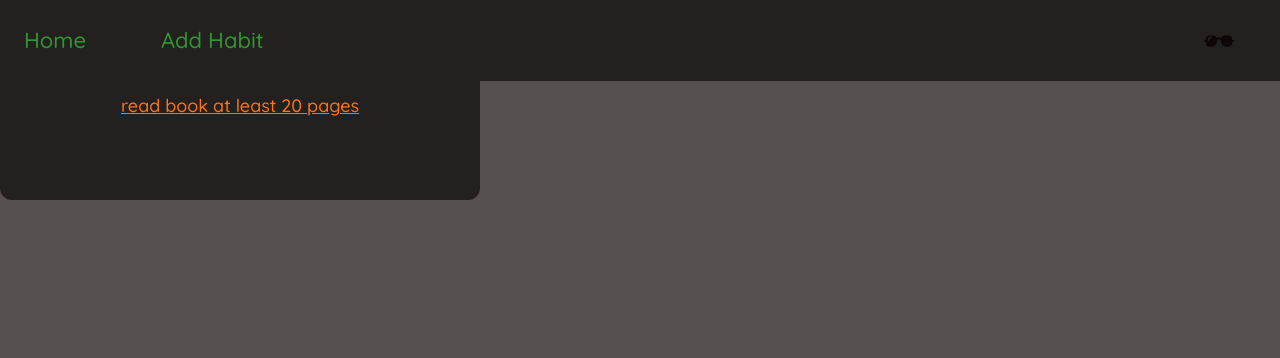
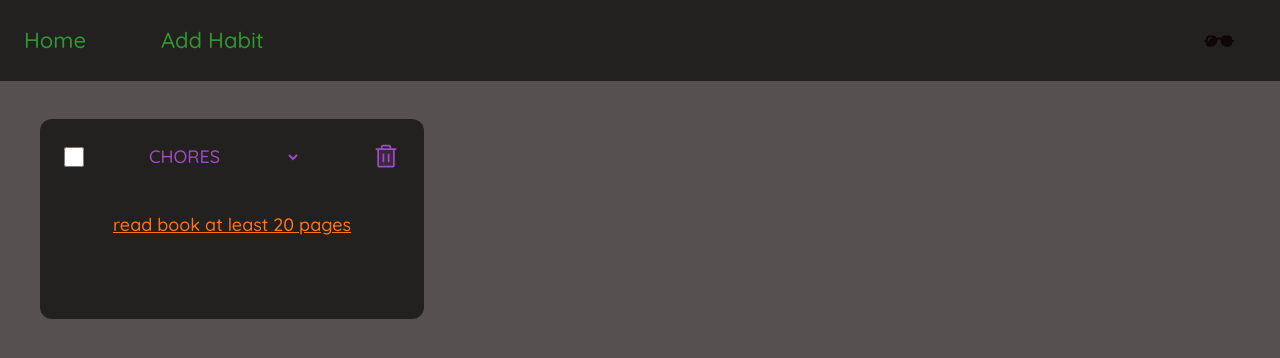
Before and after one commit to Rumeysa-koseoglu/daily-habits-tracker, a React (Vite) app: page /add-habit in a window 1280 px wide. Shown: the top 358 px of the page. Built offline with nearby package versions, Linux system fonts and the light colour scheme.

Commit message:
feat: update layout structure and center AddHabitForm

```diff
--- a/src/pages/AddHabitPage.jsx
+++ b/src/pages/AddHabitPage.jsx
@@ -4,10 +4,16 @@ import AddHabitForm from "../components/AddHabitForm";
 
 function AddHabitPage({ isForm, setIsForm }) {
   return (
-    <div>
-      <HabitItem />
-      {isForm && <AddHabitForm setIsForm={setIsForm} />}
-    </div>
+    <>
+      <div className="habit-items h-screen pt-[119px] px-10 grid grid-cols-3 gap-6 content-start">
+        <HabitItem />
+      </div>
+      {isForm && (
+        <div className="flex min-h-screen w-screen justify-center items-center">
+          <AddHabitForm setIsForm={setIsForm} />
+        </div>
+      )}
+    </>
   );
 }
 
```
